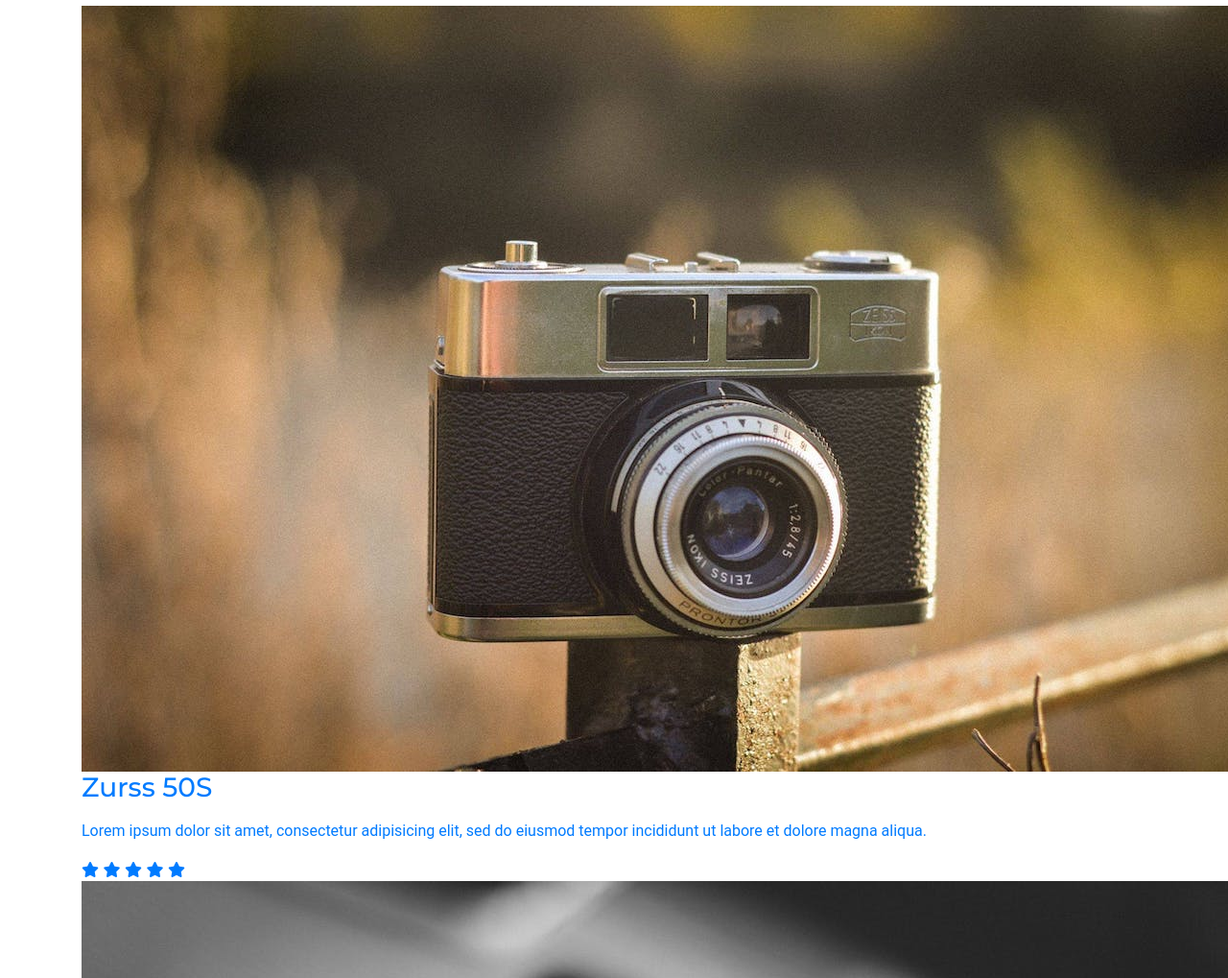
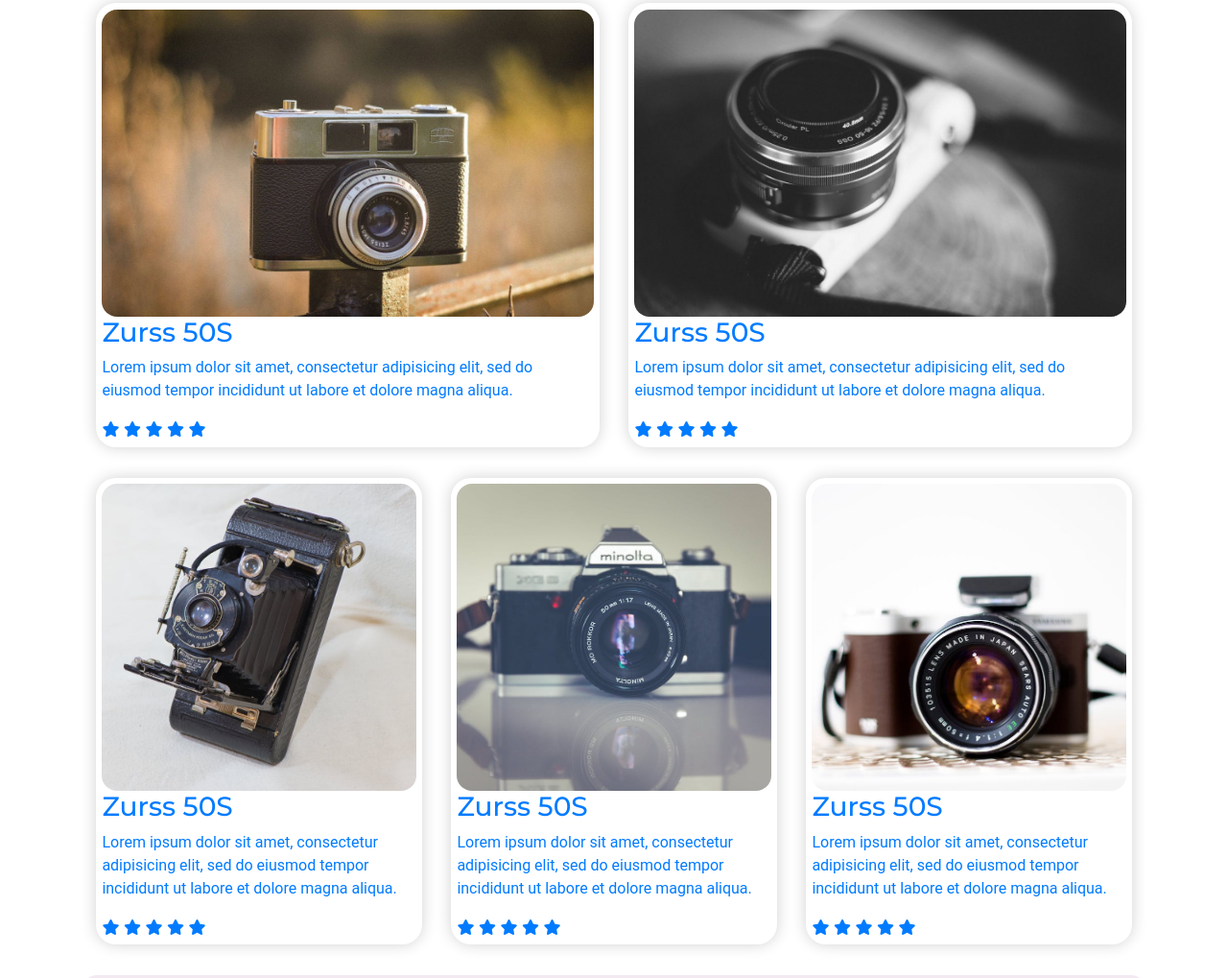
Before and after one commit to bea-vgz/BeatriceVergez_5_030321, a plain HTML site: page index.html in a window 1280 px wide. Shown: the part 278-1297 px from the top of the page at 96% size. Drawn offline with nearby package versions, Linux system fonts and the light colour scheme; a web font is replaced by a local one.

Commit message:
bootstrap / css / articles page accueil

```diff
--- a/css/style.css
+++ b/css/style.css
@@ -7,22 +7,18 @@ p {
     font-family: 'Roboto', sans-serif;
     font-weight: 400;
   }
-
 h1 {
     font-family: 'Montserrat', sans-serif;
     font-weight: 700;
 }
-
 h2 {
     font-family: 'Montserrat', sans-serif;
     font-weight: 700;
 }
-
 h3 {
     font-family: 'Montserrat', sans-serif;
     font-weight: 700;
 }
-
 .header {
     display: flex;
     align-items: center;
@@ -31,24 +27,47 @@ h3 {
     padding:2rem;
     border-radius: 1rem;
 }
-
 .logo_orinoco {
     max-width: 100%;
     width:45%;
 }
-
 .title_container {
       text-align: center;
 }
-
 .container_footer {
     display: flex;
     align-items: center;
     justify-content: space-around;
 }
-
 .footer {
     background-color: #f3e9f1;
     padding: 2rem;
     border-radius: 1rem;
 }
+/* Articles produits */
+.container_produits {
+	background-color: #f3e9f1;
+	width: 100%;
+	border-radius: 1.25rem;
+}
+.article_camera {
+	background-color: #FFFFFF;
+	padding: 0.4rem;
+	border-radius: 1.3rem;
+	box-shadow: 0 0 16px #0000002e;
+	cursor: pointer;
+	margin-bottom: 2rem;
+}
+.figure_article {
+    margin:0;
+}
+.img_article {
+    display: block;
+	max-height: 100%;
+	height: 20rem;
+	object-fit: cover;
+	object-position: center;
+	max-width: 100%;
+	width: 100%;
+	border-radius: 1rem;
+}
--- a/index.html
+++ b/index.html
@@ -11,11 +11,6 @@
 
     <!-- BOOTSTRAP CSS -->
     <link rel="stylesheet" href="https://stackpath.bootstrapcdn.com/bootstrap/4.4.1/css/bootstrap.min.css" integrity="sha384-Vkoo8x4CGsO3+Hhxv8T/Q5PaXtkKtu6ug5TOeNV6gBiFeWPGFN9MuhOf23Q9Ifjh" crossorigin="anonymous">
-
-    <!-- OPTIONAL JAVASCRIPT -->
-    <script src="https://code.jquery.com/jquery-3.4.1.slim.min.js" integrity="sha384-J6qa4849blE2+poT4WnyKhv5vZF5SrPo0iEjwBvKU7imGFAV0wwj1yYfoRSJoZ+n" crossorigin="anonymous"></script>
-    <script src="https://cdn.jsdelivr.net/npm/popper.js@1.16.0/dist/umd/popper.min.js" integrity="sha384-Q6E9RHvbIyZFJoft+2mJbHaEWldlvI9IOYy5n3zV9zzTtmI3UksdQRVvoxMfooAo" crossorigin="anonymous"></script>
-    <script src="https://stackpath.bootstrapcdn.com/bootstrap/4.4.1/js/bootstrap.min.js" integrity="sha384-wfSDF2E50Y2D1uUdj0O3uMBJnjuUD4Ih7YwaYd1iqfktj0Uod8GCExl3Og8ifwB6" crossorigin="anonymous"></script>
 
     <!-- GOOGLE FONT -->
     <link rel="preconnect" href="https://fonts.gstatic.com" />
@@ -38,7 +33,7 @@
       <header class="header col-8">
         <a href="index.html"><img class="logo_orinoco" src="./img/logo_orinoco.png" alt="Orinico"></a>
         <nav class="nav topbar__nav">
-          <a href="index.html" class="nav__link">Accueil</a>
+          <a href="index.html" class="nav__link"><i class="fas fa-home"></i>Accueil</a>
           <a href="panier.html" class="nav__link"><i class="fas fa-shopping-basket"></i>Panier</a>
         </nav>
       </header>
@@ -55,12 +50,14 @@
 
       <main>
         <!-- PRODUITS -->
-        <section class="row">
+        <section class="articles">
+          <div class="container">
+            <div class="row">
               <div class="col">
                 <article class="article_camera">
                   <a href="produits.html" class="article">
                     <figure class="figure_article">
-                  <img class="img_hebergement" src="img/vcam_1.jpg" alt="camera_1" />
+                      <img class="img_article" src="img/vcam_1.jpg" alt="camera_1" />
                       <figcaption class="titre_cartouche">
                         <h3> Zurss 50S </h3>
                       </figcaption>
@@ -75,12 +72,14 @@
                       </div>
                   </a>
                 </article>
+              </div>
+              <div class="col">
                 <article class="article_camera">
                   <a href="produits.html" class="article">
                     <figure class="figure_article">
-                  <img class="img_hebergement" src="img/vcam_2.jpg" alt="camera_2" />
+                      <img class="img_article" src="img/vcam_2.jpg" alt="camera_2" />
                       <figcaption class="titre_cartouche">
-                    <h3> Hirsch 400DTS </h3>
+                        <h3> Zurss 50S </h3>
                       </figcaption>
                     </figure>
                     <p class="text_cartouche">Lorem ipsum dolor sit amet, consectetur adipisicing elit, sed do eiusmod tempor incididunt ut labore et dolore magna aliqua.</p>
@@ -94,31 +93,15 @@
                   </a>
                 </article>
               </div>
-          <div class="col"></div>
+            </div>
+            <div class="row">
+              <div class="col">
                 <article class="article_camera">
                   <a href="produits.html" class="article">
                     <figure class="figure_article">
-                  <img class="img_hebergement" src="img/vcam_3.jpg" alt="camera_3" />
+                      <img class="img_article" src="img/vcam_3.jpg" alt="camera_3" />
                       <figcaption class="titre_cartouche">
-                    <h3> Franck JS 105 </h3>
-                  </figcaption>
-                </figure>
-                <p class="text_cartouche">Lorem ipsum dolor sit amet, consectetur adipisicing elit, sed do eiusmod tempor incididunt ut labore et dolore magna aliqua.</p>
-                  <div class="etoiles_hebergement">
-                    <i class="fas fa-star"></i>
-                    <i class="fas fa-star"></i>
-                    <i class="fas fa-star"></i>
-                    <i class="fas fa-star"></i>
-                    <i class="fas fa-star"></i>
-                  </div>
-              </a>
-            </article>
-            <article class="article_camera">
-              <a href="produits.html" class="article">
-                <figure class="figure_article">
-                  <img class="img_hebergement" src="img/vcam_4.jpg" alt="camera_4" />
-                  <figcaption class="titre_cartouche">
-                    <h3> Kuros TTS </h3>
+                        <h3> Zurss 50S </h3>
                       </figcaption>
                     </figure>
                     <p class="text_cartouche">Lorem ipsum dolor sit amet, consectetur adipisicing elit, sed do eiusmod tempor incididunt ut labore et dolore magna aliqua.</p>
@@ -132,13 +115,13 @@
                   </a>
                 </article>
               </div>
-          <div class="col"></div>
+              <div class="col">
                 <article class="article_camera">
                   <a href="produits.html" class="article">
                     <figure class="figure_article">
-                  <img class="img_hebergement" src="img/vcam_5.jpg" alt="camera_5" />
+                      <img class="img_article" src="img/vcam_4.jpg" alt="camera_4" />
                       <figcaption class="titre_cartouche">
-                    <h3> Katatone </h3>
+                        <h3> Zurss 50S </h3>
                       </figcaption>
                     </figure>
                     <p class="text_cartouche">Lorem ipsum dolor sit amet, consectetur adipisicing elit, sed do eiusmod tempor incididunt ut labore et dolore magna aliqua.</p>
@@ -152,7 +135,30 @@
                   </a>
                 </article>
               </div>
+              <div class="col">
+                <article class="article_camera">
+                  <a href="produits.html" class="article">
+                    <figure class="figure_article">
+                      <img class="img_article" src="img/vcam_5.jpg" alt="camera_5" />
+                      <figcaption class="titre_cartouche">
+                        <h3> Zurss 50S </h3>
+                      </figcaption>
+                    </figure>
+                    <p class="text_cartouche">Lorem ipsum dolor sit amet, consectetur adipisicing elit, sed do eiusmod tempor incididunt ut labore et dolore magna aliqua.</p>
+                      <div class="etoiles_hebergement">
+                        <i class="fas fa-star"></i>
+                        <i class="fas fa-star"></i>
+                        <i class="fas fa-star"></i>
+                        <i class="fas fa-star"></i>
+                        <i class="fas fa-star"></i>
+                      </div>
+                  </a>
+                </article>
+              </div>
+            </div>
+          </div>
         </section>
+
         <!-- END PRODUITS -->
       </main>
 
```
Lines whose indentation alone changed are shown as unchanged.
